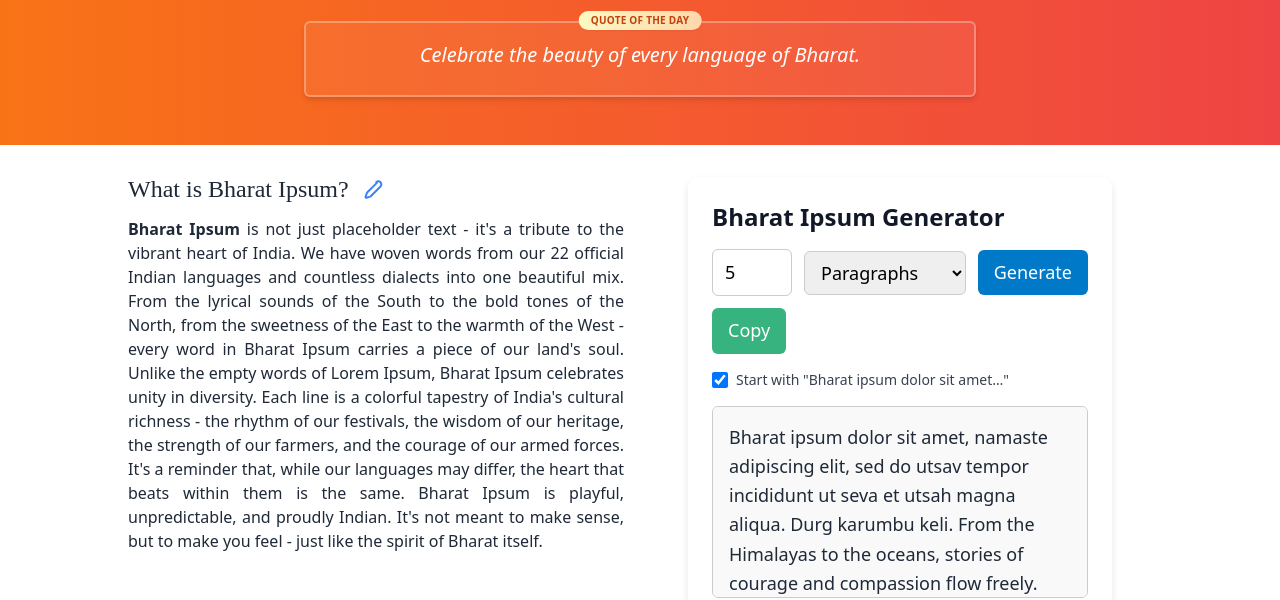
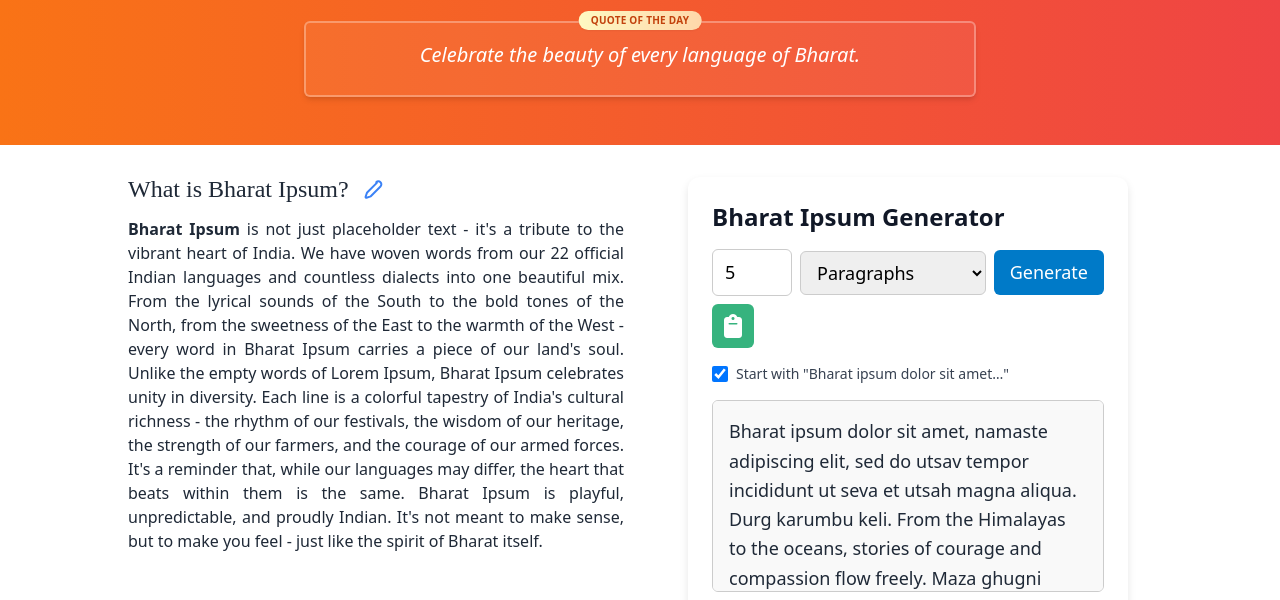
Before and after one commit to shanu1981/bharatipsum, a plain HTML site: page index.html in a window 1280 px wide. Shown: the part 207-807 px from the top of the page. Drawn offline with nearby package versions, Linux system fonts and the light colour scheme; a web font is replaced by a local one.

Commit message:
Minor UI changes

```diff
--- a/css/style.css
+++ b/css/style.css
@@ -26,6 +26,8 @@
   color: #fff;
   padding: 0.5rem 1rem;
   border-radius: 0.375rem;
+  border: none;
+  cursor: pointer;
   transition: background 0.3s;
 }
 
@@ -96,3 +98,21 @@
   font-weight: bold;
   font-size: 0.8rem;
 }
+
+.btn-icon {
+  background-color: #36b37e;
+  color: white;
+  border: none;
+  padding: 10px 12px;
+  border-radius: 6px;
+  cursor: pointer;
+  font-size: 24px;
+  display: inline-flex;
+  align-items: center;
+  justify-content: center;
+  transition: background-color 0.2s ease;
+}
+
+.btn-icon:hover {
+  background-color: #16a34a;
+}
--- a/index.html
+++ b/index.html
@@ -19,6 +19,7 @@
 
   <link rel="canonical" href="https://bharatipsum.com/" />
   <link rel="stylesheet" href="css/style.css" />
+  <link rel="stylesheet" href="https://cdnjs.cloudflare.com/ajax/libs/font-awesome/6.4.0/css/all.min.css">
   <link href="https://db.onlinewebfonts.com/c/5ebc67ab9ab9e86517c65dd6ac7c85aa?family=Dauphin" rel="stylesheet">
 
   <script src="https://cdn.tailwindcss.com"></script>
@@ -105,10 +106,10 @@
         </p>
   </div>
       <!-- Right Section: Generator -->
-      <section id="generator" class="container mx-auto pl-2 pr-4 max-w-md">
+      <section id="generator" class="container mx-auto pl-2 max-w-md">
         <div class="generator-box">
           <h3 class="text-2xl font-semibold mb-4 text-gray-900">Bharat Ipsum Generator</h3>
-          <div class="flex flex-wrap items-center gap-3 mb-4">
+          <div class="flex items-center gap-2 flex-wrap mb-4">
             <input id="genCount" type="number" min="1" value="5" class="w-20 input-field" />
             <select id="genType" class="flex-grow input-field">
               <option value="paragraphs">Paragraphs</option>
@@ -116,7 +117,9 @@
               <option value="words">Words</option>
             </select>
             <button id="genBtn" class="btn-blue">Generate</button>
-            <button id="copyBtn" class="btn-green">Copy</button>
+            <button id="copyBtn" class="btn-icon" title="Copy to Clipboard">
+              <i class="fas fa-clipboard"></i>
+            </button>
           </div>
           <label class="flex items-center gap-2 mb-4 text-gray-700 text-sm">
             <input type="checkbox" id="startWith" class="h-4 w-4 text-orange-500" checked>
--- a/js/generator.js
+++ b/js/generator.js
@@ -116,7 +116,20 @@ function generate() {
 
 function copyOutput() {
   const text = document.getElementById('genOutput').innerText.trim();
-  if (!text) return alert("Nothing to copy yet. Generate first!");
-  navigator.clipboard.writeText(text);
-  alert("Copied!");
+  const btn = document.getElementById('copyBtn');
+  if (!text) {
+    return;
+  }
+
+  navigator.clipboard.writeText(text).then(() => {
+    // Change icon to check
+    btn.innerHTML = '<i class="fas fa-check"></i>';
+    btn.title = "Copied!";
+
+    // Reset back to clipboard icon after 2 seconds or on hover
+    setTimeout(() => {
+      btn.innerHTML = '<i class="fas fa-clipboard"></i>';
+      btn.title = "Copy to Clipboard";
+    }, 2000);
+  });
 }
```
Lines whose indentation alone changed are shown as unchanged.
